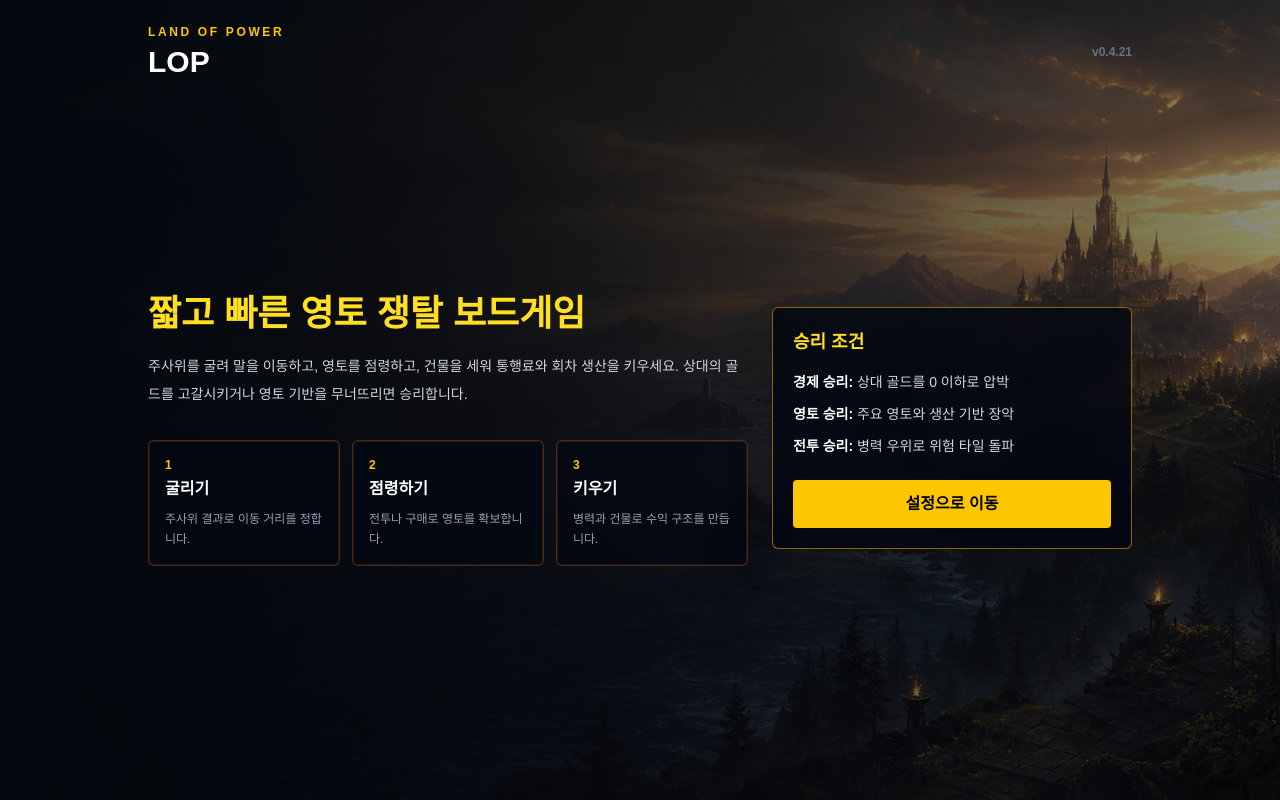
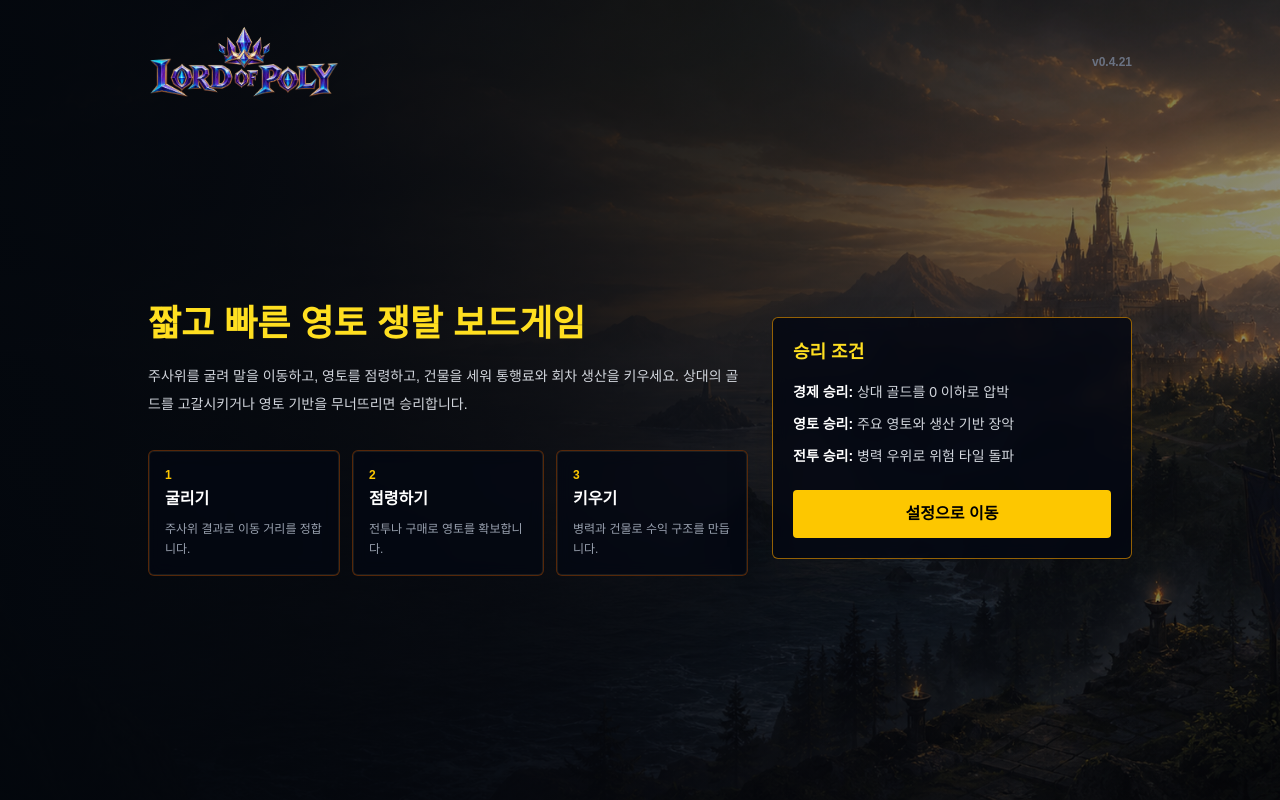
Before and after one commit to KeeCOr/3_LOP, a Next.js app in the folder lop/: page / in a window 1280 px wide. Built offline with nearby package versions, Linux system fonts and the light colour scheme.

Commit message:
chore: sync verified local improvements

```diff
--- a/lop/src/components/StartScreen.tsx
+++ b/lop/src/components/StartScreen.tsx
@@ -1,4 +1,5 @@
 'use client';
+import Image from 'next/image';
 import { useState } from 'react';
 import type { CharacterType, Difficulty } from '@/lib/gameTypes';
 import { CHARACTERS } from '@/lib/gameData';
@@ -58,9 +59,15 @@ export default function StartScreen({ onStart }: Props) {
       }}>
       <div className="mx-auto flex min-h-screen w-full max-w-5xl flex-col px-5 py-6">
         <header className="flex items-center justify-between">
-          <div>
-            <div className="text-xs font-bold uppercase tracking-[0.22em] text-yellow-400">Land of Power</div>
-            <h1 className="mt-1 text-3xl font-black text-white">LOP</h1>
+          <div className="min-w-0">
+            <Image
+              src="/assets/brand/title-logo.png"
+              alt="LORD OF POLY"
+              width={1983}
+              height={793}
+              priority
+              className="h-auto w-48 max-w-full"
+            />
           </div>
           <div className="text-xs font-bold text-gray-500">v{VERSION}</div>
         </header>
```
Also changed, not shown: lop/public/assets/brand/title-logo.png (added), 2 other files (tests, documents, lock files or other folders).
